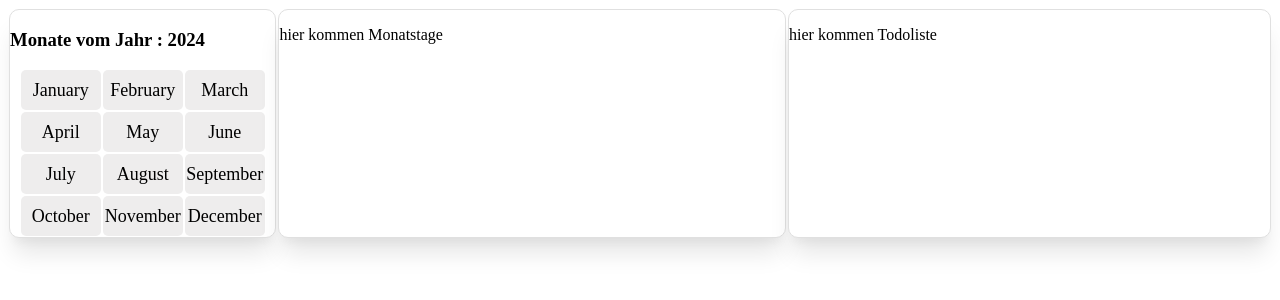
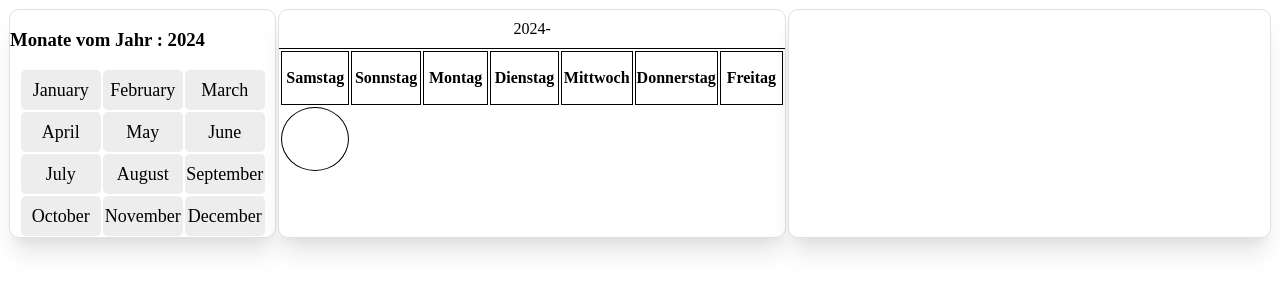
Before and after one commit to FBAgol/ToDoList-onCalender, a Vue app: page / in a window 1280 px wide. Shown: the top 300 px of the page. Built offline with nearby package versions, Linux system fonts and the light colour scheme.

Commit message:
version 2

```diff
--- a/src/App.vue
+++ b/src/App.vue
@@ -2,25 +2,26 @@
 
   <div class="main">
     <section class="allOfMonths">
-      <h3>Monate vom Jahr : {{ currentYear }}</h3>
-      <div class="">
-        <p v-for="(month, index) in months" :key="index">
-        {{ month[0] }}
-      </p>
-      </div>
+      <MonthCalender @monthOnClick="getMonthName($event)" :currentYear="currentYear" :months="months">
+      </MonthCalender>
+    </section>
 
-    </section>
+
     <section class="daysInMonth">
-      <p>hier kommen Monatstage</p>
+      <DaysCalender :currentYear="currentYear" :months="months" :monthName="m"></DaysCalender>
     </section>
     <section class="toDo">
-      <p>hier kommen Todoliste</p>
+      <ToDoList></ToDoList>
     </section>
   </div>
 </template>
 
 
 <script setup lang="ts">
+import MonthCalender from './components/MonthCalender.vue'
+import DaysCalender from './components/DaysCalender.vue'
+import ToDoList from './components/ToDoList.vue'
+
 import {ref} from 'vue'
 
 // eine List von den Monaten und die Anzahl der Monatstage
@@ -29,14 +30,28 @@ const months = ref<Array<string|number>[]>([]);
 const currentYear = new Date().getFullYear();
 //console.log(currentYear)
 
+
 // Monate hinzufügen
 for (let i = 0; i < 12; i++) {
   const monthName = new Date(currentYear, i, 1).toLocaleString('default', { month: 'long' });
   const daysInMonth = new Date(currentYear, i + 1, 0).getDate();
+  //console.log(daysInMonth)
   months.value.push([monthName,daysInMonth]);
   }
 
-
+  const m=ref<string>('')
+function getMonthName(event:string){
+   console.log('hl: '+event)
+    return event=m.value
+}
+const date = new Date(); // Get the current date
+//console.log(`das ist komplett: ${date}`)
+const dayName = date.getDay(); // Get the day of the week as an integer
+console.log(`das ist Dayname: ${dayName}`)
+// Convert the day of the week integer to a day name
+const dayNames = ["Sunday", "Monday", "Tuesday", "Wednesday", "Thursday", "Friday", "Saturday"];
+const day = dayNames[6];
+console.log(`das ist: ${day}`)
 </script>
 
 <style scoped>
@@ -47,6 +62,8 @@ html{
 .main{
   display: flex;
 }
+
+
 .main section{
   border: 0.5px solid #e0e0e0;
   border-radius: 10px;
@@ -58,25 +75,6 @@ html{
   flex-grow: 2;
   max-width: 21%;
 }
-.allOfMonths div {
-  display: flex;
-  flex-direction: row;
-  flex-wrap: wrap;
-  justify-content: center;
-
-}
-
-.allOfMonths div p {
-  font-size: large;
-  width: 80px;
-  height: 40px;
-  margin: 1px;
-  text-align: center;
-  line-height: 40px;
-  border-radius: 5px;
-  background: #eeeded;
-}
-
 .daysInMonth{
   flex-grow: 5;
   max-width: 40%;
--- /dev/null
+++ b/src/components/DaysCalender.vue
@@ -0,0 +1,60 @@
+<template>
+    <div>
+        <section class="currentDate">
+            <p >{{ props.currentYear }}-{{ props.monthName }}</p>
+        </section>
+        <section class="table">
+            <table>
+                <tr>
+                    <th>Samstag</th>
+                    <th>Sonnstag</th>
+                    <th>Montag</th>
+                    <th>Dienstag</th>
+                    <th>Mittwoch</th>
+                    <th>Donnerstag</th>
+                    <th>Freitag</th>
+                </tr>
+                <tr>
+                    <td></td>
+
+                </tr>
+            </table>
+        </section>
+
+    </div>
+</template>
+
+<script setup lang="ts">
+import{defineProps, PropType} from 'vue'
+
+const props=defineProps({
+    currentYear : {type:Number, required:true},
+    months:{type: Array as PropType<Array<Array<string|number>>>, required:true},
+        monthName:{type:String, required:true}
+})
+
+
+</script>
+
+<style scoped>
+.currentDate{
+    border-bottom: 1px solid black;
+    text-align: center;
+    line-height: 40%;
+
+
+}
+table th{
+    border: 1px solid black;
+    height: 50px;
+    width: 70px;
+}
+
+table td{
+    border: 1px solid black;
+    border-radius: 50%;
+    height: 60px;
+    text-align: center;
+    line-height: 40%;
+}
+</style>
--- /dev/null
+++ b/src/components/MonthCalender.vue
@@ -0,0 +1,57 @@
+<template>
+      <h3>Monate vom Jahr : {{ props.currentYear }}</h3>
+      <div class="">
+        <p ref="monthName" v-for="(month, index) in props.months" :key="index" @click="clickOnMonth">
+        {{ month[0] }}
+      </p>
+      </div>
+</template>
+
+<script setup lang="ts">
+import { ref,defineProps, PropType, defineEmits} from 'vue'
+
+
+const props= defineProps({
+    months: { type: Array as  PropType<Array<Array<string | number>>>, required: true },
+    currentYear: { type: Number, required: true },
+
+})
+
+const emits=defineEmits(['monthOnClick'])
+const monthName=ref<string>('')
+  function clickOnMonth(event: MouseEvent) {
+  // Den Inhalt des geklickten <p>-Tags abrufen
+  const clickedParagraph = event.target as HTMLParagraphElement;
+  monthName.value = clickedParagraph.textContent || '';
+  //console.log(monthName.value)
+  return emits('monthOnClick', monthName.value)
+
+}
+
+</script >
+
+<style scoped>
+
+div {
+  display: flex;
+  flex-direction: row;
+  flex-wrap: wrap;
+  justify-content: center;
+
+}
+
+div p {
+  font-size: large;
+  width: 80px;
+  height: 40px;
+  margin: 1px;
+  text-align: center;
+  line-height: 40px;
+  border-radius: 5px;
+  background: #eeeded;
+}
+
+div p:hover{
+  cursor: pointer;
+}
+</style>
--- /dev/null
+++ b/src/components/ToDoList.vue
@@ -0,0 +1,5 @@
+<template>
+    <div>
+
+    </div>
+</template>
```
